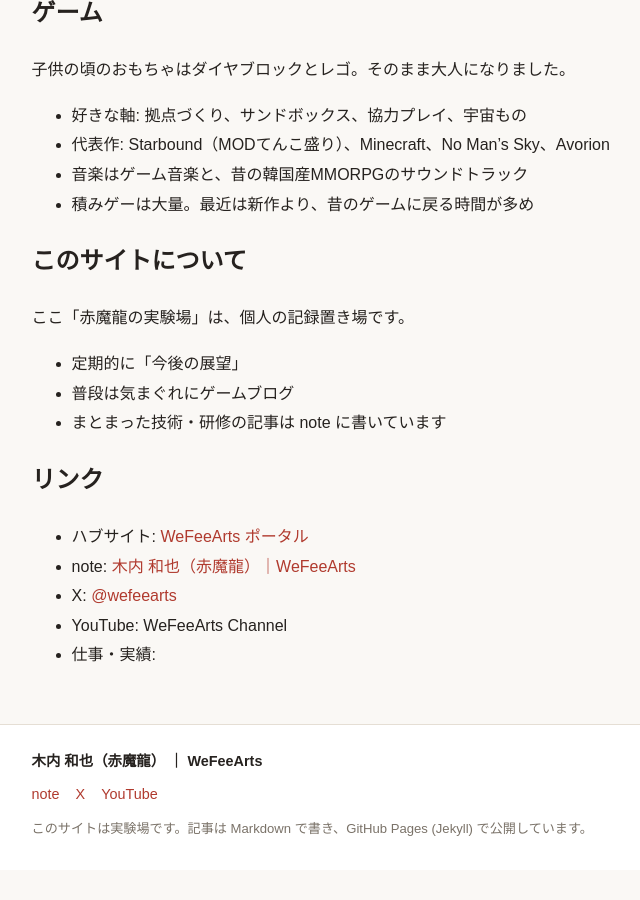
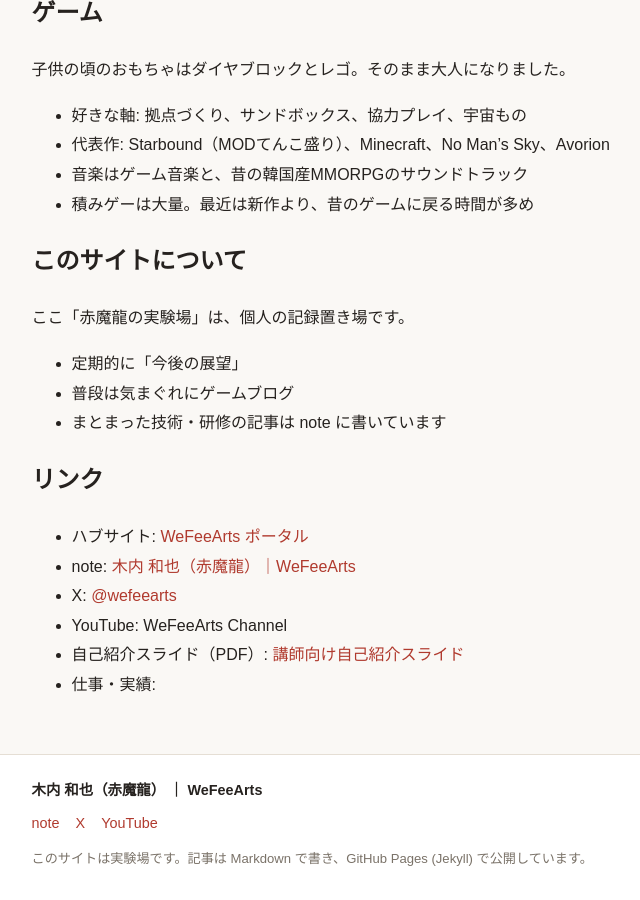
Before and after one commit to Akamaryuu/WeFeeArtsBlogs, a Jekyll site: the page built from docs/about.md, in a window 1280 px wide and 900 px high, scrolled down 1201 px. Shown: the whole window, without its empty margins (246-886 px from the left). Built offline with Jekyll 4.4.1, drawn with Linux system fonts in a browser that asks for light colours; before the commit the page ends 2071 px from its top, so only the background shows below that.

Commit message:
自己紹介ページにスライドPDFへのリンクを追加

```diff
--- a/docs/about.md
+++ b/docs/about.md
@@ -60,4 +60,5 @@ WeFeeArts（うぃふぃあーつ）は、約20年前の2006年頃に私が結
 - note: [木内 和也（赤魔龍）｜WeFeeArts](https://note.com/wefeearts)
 - X: [@wefeearts](https://x.com/wefeearts)
 - YouTube: WeFeeArts Channel
+- 自己紹介スライド（PDF）: [講師向け自己紹介スライド](https://akamaryuu.github.io/WeFeeArtsHub/self-intro.pdf)
 - 仕事・実績: <!-- 仕事用PagesのURLをここに入れる -->
```
